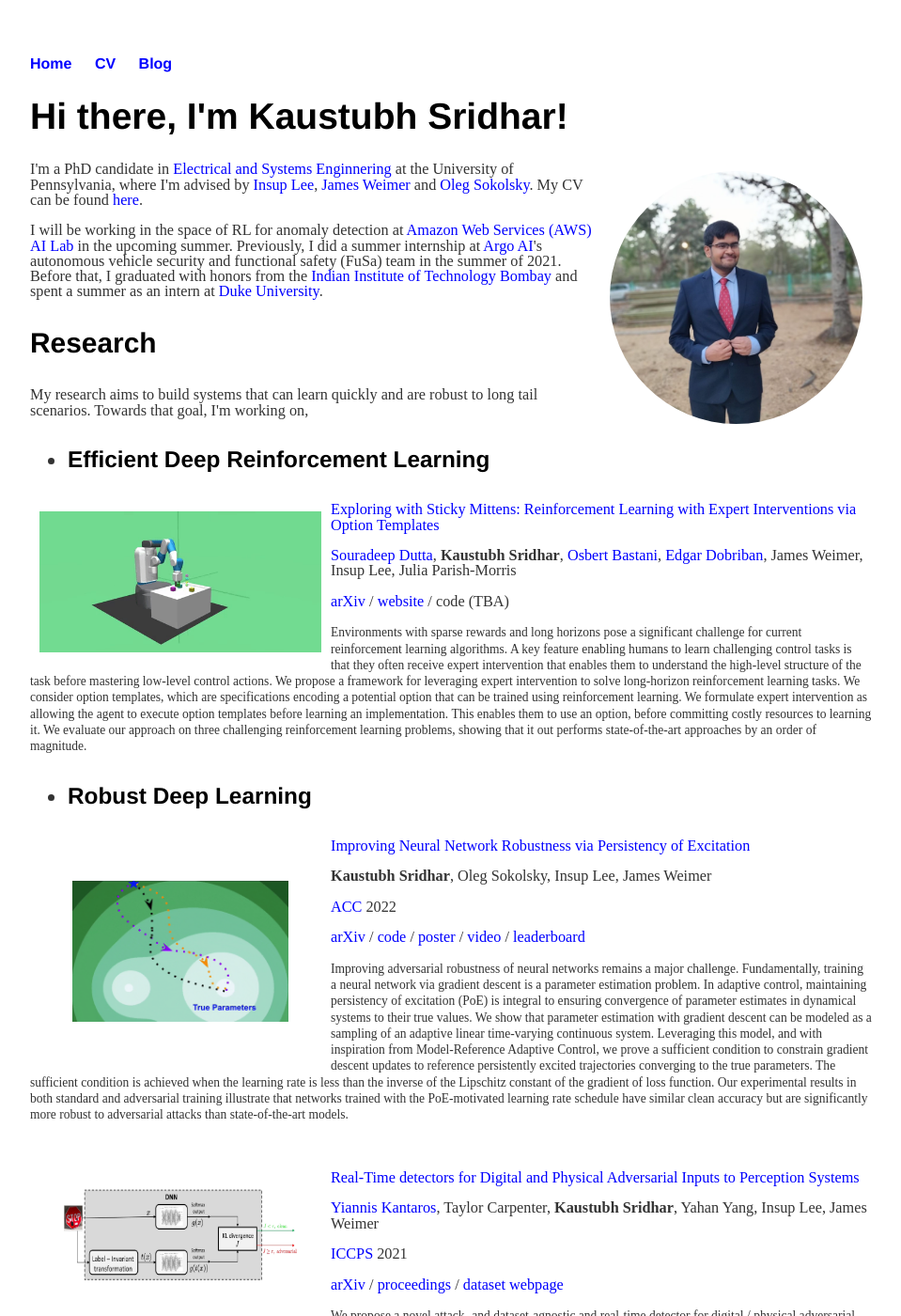
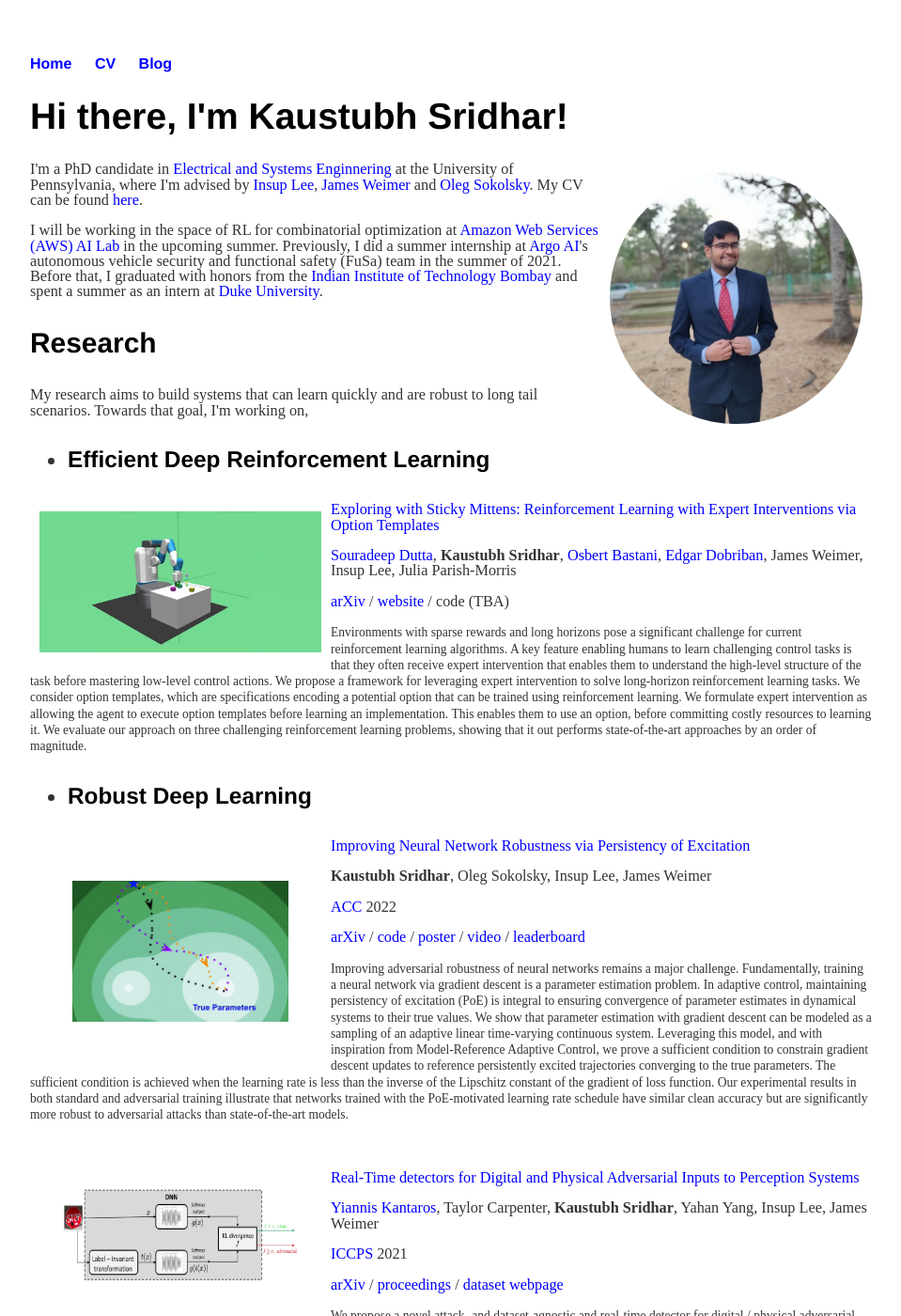
Before and after one commit to kaustubhsridhar/kaustubhsridhar_old.github.io, a Jekyll site: the page built from index.html, in a window 1280 px wide and 1400 px high. Shown: the whole window at 94% size, without its empty margins (160-1119 px from the left). Built offline with Jekyll 4.4.1, drawn with Linux system fonts in a browser that asks for light colours; some of the changed text lies outside the part shown.

Commit message:
Update index.html

```diff
--- a/index.html
+++ b/index.html
@@ -13,7 +13,7 @@ title: Welcome To My Homepage
 	<p>I'm a PhD candidate in <a href="https://www.ese.upenn.edu/">Electrical and Systems Enginnering</a> at the University of Pennsylvania, where I'm advised by <a href="https://www.cis.upenn.edu/~lee/home/index.shtml">Insup Lee</a>, <a href="https://www.seas.upenn.edu/~weimerj/research.html">James Weimer</a> and <a href="https://www.seas.upenn.edu/directory/profile.php?ID=91">Oleg Sokolsky</a>.
 	My CV can be found <a href="https://kaustubhsridhar.github.io/cv.pdf">here</a>.</p>
 
-	<p>I will be working in the space of RL for anomaly detection at <a href="https://aws.amazon.com/machine-learning/ai-services/">Amazon Web Services (AWS) AI Lab</a> in the upcoming summer. Previously, I did a summer internship at <a href="https://www.argo.ai/">Argo AI</a>'s autonomous vehicle security and functional safety (FuSa) team in the summer of 2021. Before that, I graduated with honors from the <a href="https://www.iitb.ac.in/">Indian Institute of Technology Bombay</a> and spent a summer as an intern at <a href="https://ece.duke.edu/">Duke University</a>.</p>
+	<p>I will be working in the space of RL for combinatorial optimization at <a href="https://aws.amazon.com/machine-learning/ai-services/">Amazon Web Services (AWS) AI Lab</a> in the upcoming summer. Previously, I did a summer internship at <a href="https://www.argo.ai/">Argo AI</a>'s autonomous vehicle security and functional safety (FuSa) team in the summer of 2021. Before that, I graduated with honors from the <a href="https://www.iitb.ac.in/">Indian Institute of Technology Bombay</a> and spent a summer as an intern at <a href="https://ece.duke.edu/">Duke University</a>.</p>
 
 	<h3>Research</h3>
 	<p>My research aims to build systems that can learn quickly and are robust to long tail scenarios. Towards that goal, I'm working on, </p>
```
Also changed, not shown: other parts of index.html (+1 -1 lines).
